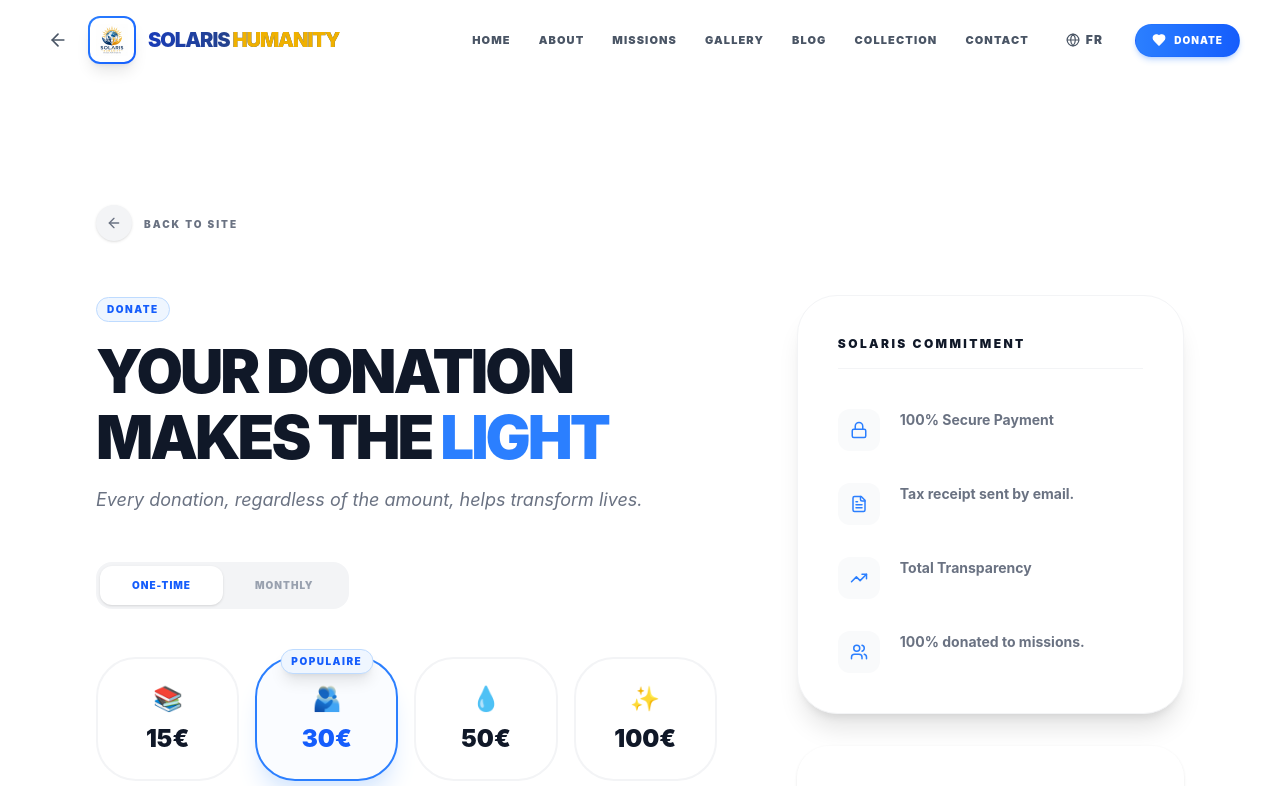
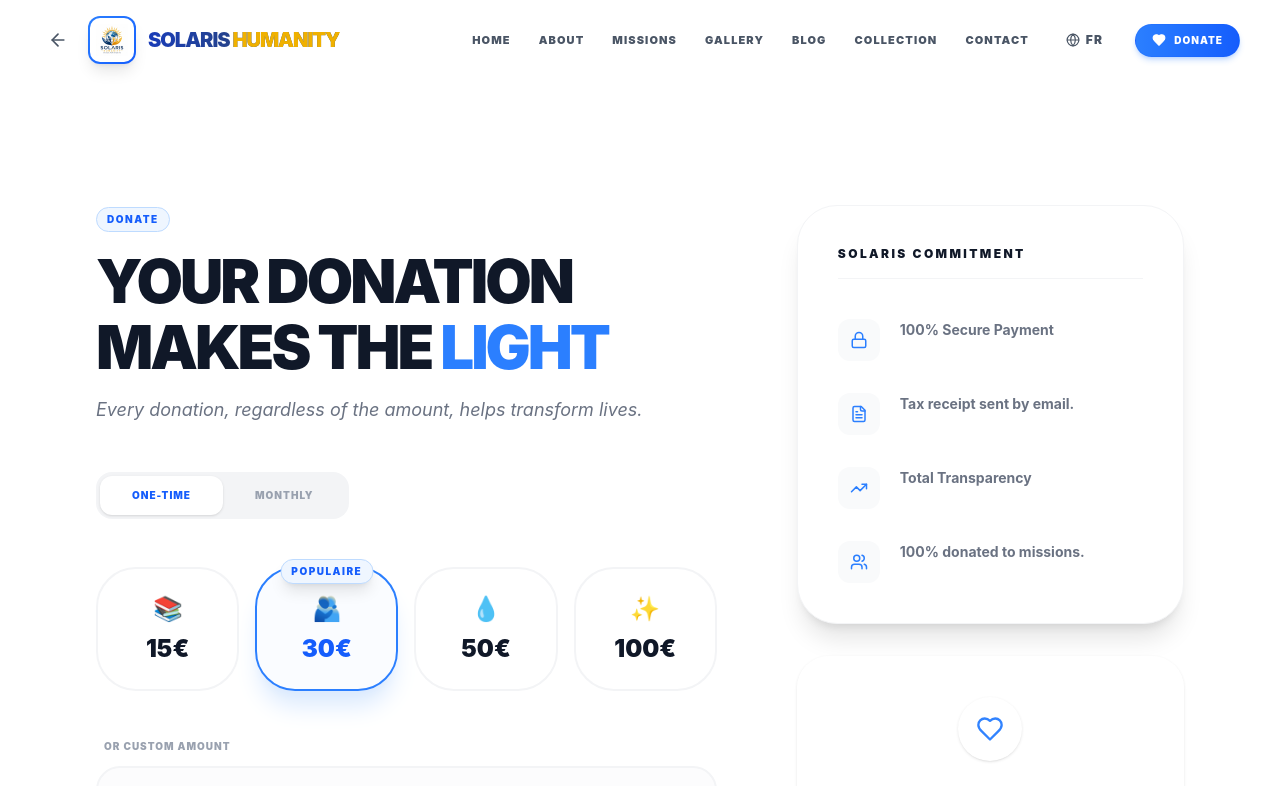
Before and after one commit to 7even5iv/solarishumanity, a React (Vite) app: page /Donate in a window 1280 px wide. Shown: the top 786 px of the page. Built offline with nearby package versions, Linux system fonts and the light colour scheme.

Commit message:
:Solaris-humanity 2026

```diff
--- a/src/pages/Donate.tsx
+++ b/src/pages/Donate.tsx
@@ -68,16 +68,6 @@ const Donate: React.FC = () => {
   return (
     <div className="min-h-screen bg-white pt-32 pb-20 overflow-hidden font-sans">
       <div className="max-w-6xl mx-auto px-4 sm:px-6 lg:px-8">
-
-        <motion.div initial={{ opacity: 0, x: -20 }} animate={{ opacity: 1, x: 0 }} className="mb-12">
-          <Link to="/" className="inline-flex items-center gap-3 text-[10px] font-black text-gray-500 hover:text-blue-500 transition-all uppercase tracking-[0.2em] group">
-            <div className="p-2.5 bg-gray-100 rounded-full group-hover:bg-blue-50 transition-colors shadow-sm">
-              <ArrowLeft size={16} className="group-hover:-translate-x-1 transition-transform" />
-            </div>
-            <span className="mt-0.5">{t('nav.back')}</span>
-          </Link>
-        </motion.div>
-
         <div className="grid lg:grid-cols-5 gap-12 lg:gap-20">
 
           <div className="lg:col-span-3 space-y-12">
```
